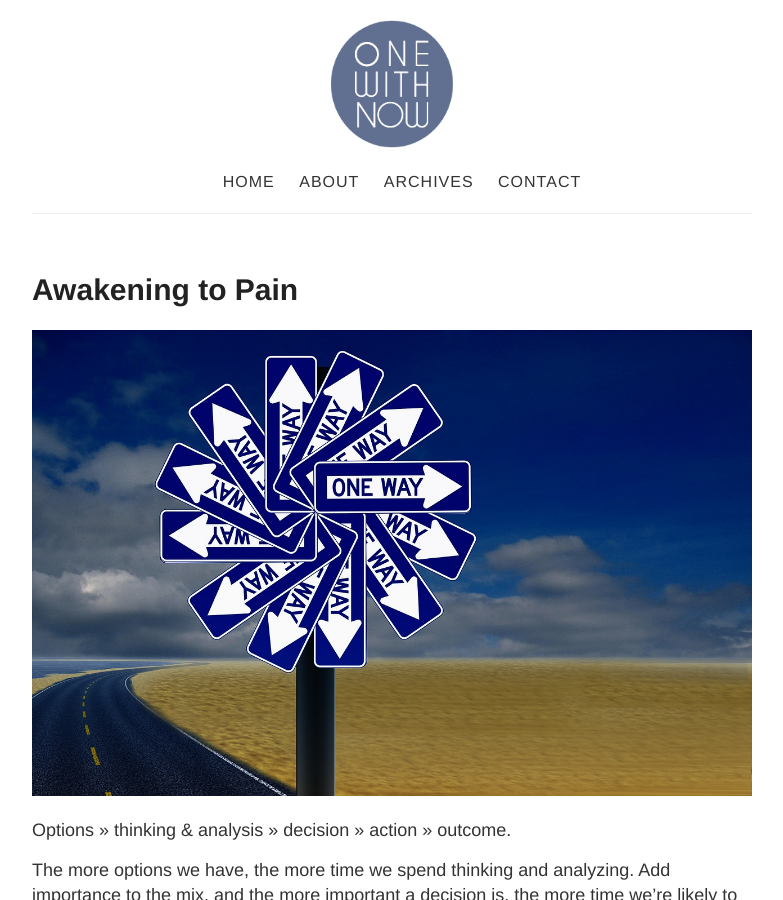
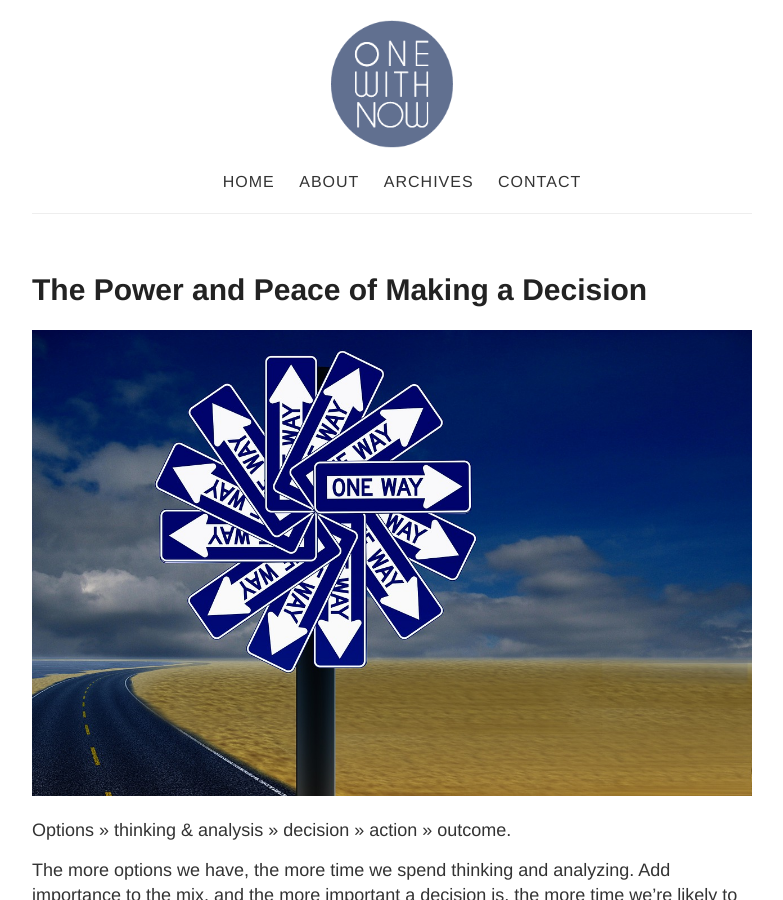
Before and after one commit to onewithnow/onewithnow.github.io, a Jekyll site: the page built from _posts/2015-07-31-decide.md, in a window 1280 px wide and 900 px high. Shown: the whole window, without its empty margins (248-1031 px from the left). Built offline with Jekyll 4.4.1, drawn with Linux system fonts in a browser that asks for light colours; Markdown is read by kramdown in place of the engine named in the settings.

Commit message:
Post edits

```diff
--- a/_posts/2015-07-31-decide.md
+++ b/_posts/2015-07-31-decide.md
@@ -1,6 +1,6 @@
 ---
 layout: post
-title: Awakening to Pain
+title: The Power and Peace of Making a Decision
 author: Manal Ghosain
 categories: productivity
 ---
```
